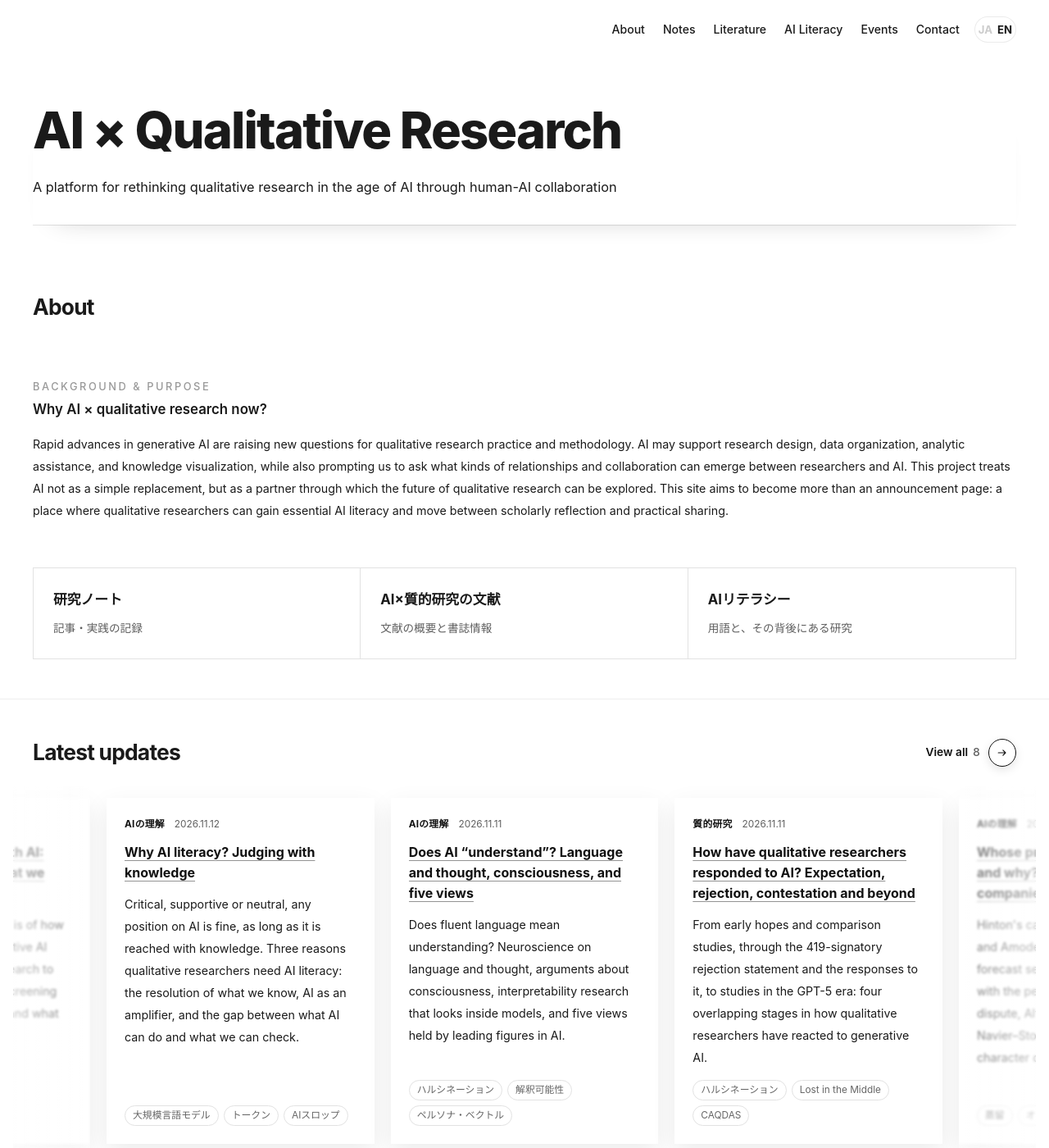
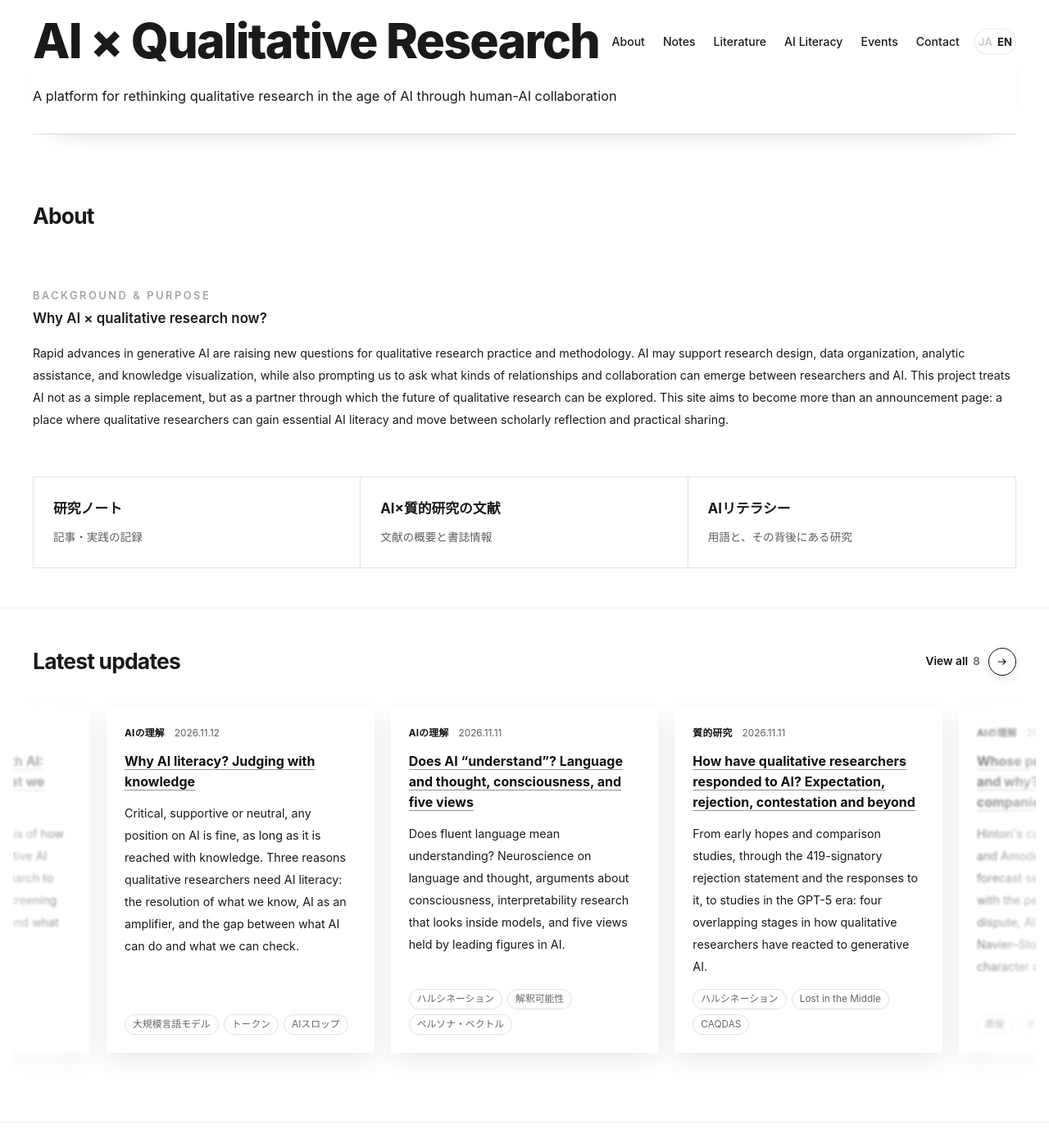
Before and after one commit to xuehaisheng/ai-qualitative-research, a Jekyll site: the page built from index.html, in a window 1280 px wide and 1400 px high. Shown: the whole window at 82% size. Built offline with Jekyll 4.4.1, drawn with Linux system fonts in a browser that asks for light colours.

Commit message:
トップの大きな題名を最初からナビと同じ行に置き、縮小は拡大でなく縮小で描いてくっきりさせる
- At the top, the big title sits in the header row, vertically centred with the navigation; the tagline sits below it in the same box. The hero is pulled up under the header to make room.
- The title is rendered at its full font size and scaled down while scrolling (the previous version scaled a small title up, which made it blurry). Once docked, it switches to the normal header style; the end scale comes from the two rendered widths, so there is no jump.
- Navigation moves with the title from the shared centre line to the header row. Scroll-driven animation where supported, JS fallback otherwise.

Co-Authored-By: Claude Opus 5.5 <noreply@anthropic.com>
Claude-Session: https://claude.ai/code/session_01Lmg6w9NJRA6yGBV9Eynzga

```diff
--- a/index.html
+++ b/index.html
@@ -231,20 +231,25 @@ This site aims to become more than an announcement page: a place where qualitati
 
 <style>
 
-/* Masthead: the header's own title starts large over the hero and shrinks into place as the page scrolls. */
+/* Masthead: at the top, the big title sits on the same line as the navigation, inside one box with the tagline.
+   Scrolling shrinks it into the header. The title is drawn at full size and scaled down (never up), so it stays sharp. */
 .masthead-on .site-header .header-shell { overflow: visible !important; }
-.masthead-on .site-header .brand { position: relative; z-index: 2; }
-.masthead-on .site-header .brand-copy strong { display: inline-block; transform-origin: left center; font-weight: 800 !important; letter-spacing: -.03em !important; }
+.masthead-on .site-header .brand { position: relative; z-index: 2; align-self: stretch; display: flex !important; align-items: center; }
+.masthead-on .site-header .brand-copy strong { font-weight: 800 !important; letter-spacing: -.03em !important; white-space: nowrap; }
+.masthead-on:not(.masthead-docked):not(.mh-measure) .site-header .brand-copy strong { position: absolute; left: 0; top: 50%; font-size: var(--mh-size) !important; line-height: 1.2; transform-origin: left center; transform: translate(0, calc(-50% + var(--mh-y))); }
+.masthead-on.home-page .hero { margin-top: calc(-1 * var(--mh-header, 72px)) !important; padding-top: 14px !important; }
 .masthead-on .hero-main h1 { opacity: 0; }
 .masthead-on .site-header { border-bottom-color: transparent !important; }
 .masthead-on .site-header::after { content: ""; position: absolute; left: 0; right: 0; bottom: -1px; height: 1px; background: var(--reader-line); opacity: 0; pointer-events: none; }
 .masthead-docked .site-header::after { opacity: 1; }
-/* Where the browser supports scroll-driven animations, the shrink runs on the compositor (smooth even in Low Power Mode). */
-.masthead-sda .site-header .brand-copy strong { animation: mh-brand linear both; animation-timeline: scroll(root); animation-range: 0px var(--mh-dist); }
-.masthead-sda .hero .tagline { animation: mh-fade linear both; animation-timeline: scroll(root); animation-range: 0px calc(var(--mh-dist) * .6); }
-.masthead-sda .site-header::after { animation: mh-show linear both; animation-timeline: scroll(root); animation-range: calc(var(--mh-line) - 2px) var(--mh-line); }
-.mh-measure .site-header .brand-copy strong { animation: none !important; transform: none !important; }
-@keyframes mh-brand { from { transform: translate(var(--mh-x), var(--mh-y)) scale(var(--mh-s)); } to { transform: none; } }
+.masthead-on:not(.masthead-docked):not(.mh-measure) .site-header .desktop-nav, .masthead-on:not(.masthead-docked):not(.mh-measure) .site-header .header-tools { transform: translateY(var(--mh-y)); }
+/* Where supported, the shrink is a scroll-driven animation that runs with the scroll itself (smooth even in Low Power Mode). */
+.masthead-sda:not(.masthead-docked) .site-header .brand-copy strong { animation: mh-brand linear both; animation-timeline: scroll(root); animation-range: 0px var(--mh-dist); }
+.masthead-sda:not(.masthead-docked) .site-header .desktop-nav, .masthead-sda:not(.masthead-docked) .site-header .header-tools { animation: mh-nav linear both; animation-timeline: scroll(root); animation-range: 0px var(--mh-dist); }
+.masthead-sda .hero .tagline { animation: mh-fade linear both; animation-timeline: scroll(root); animation-range: 0px calc(var(--mh-dist) * .7); }
+.masthead-sda .site-header::after { animation: mh-show linear both; animation-timeline: scroll(root); animation-range: calc(var(--mh-dist) - 2px) var(--mh-dist); }
+@keyframes mh-brand { from { transform: translate(0, calc(-50% + var(--mh-y))) scale(1); } to { transform: translate(0, -50%) scale(var(--mh-s)); } }
+@keyframes mh-nav { from { transform: translateY(var(--mh-y)); } to { transform: none; } }
 @keyframes mh-fade { to { opacity: 0; } }
 @keyframes mh-show { from { opacity: 0; } to { opacity: 1; } }
 
@@ -472,39 +477,50 @@ SOFTWARE.
 (() => {
   const h1 = document.querySelector('.hero-main h1');
   const sub = document.querySelector('.hero .tagline');
+  const header = document.querySelector('.site-header');
   const brand = document.querySelector('.site-header .brand-copy strong');
-  if (!h1 || !brand) return;
+  const shell = document.querySelector('.hero-shell');
+  const movers = [...document.querySelectorAll('.site-header .desktop-nav, .site-header .header-tools')];
+  if (!h1 || !brand || !header) return;
   const body = document.body, root = document.documentElement.style;
   const sda = window.CSS && CSS.supports('animation-timeline: scroll()');
   body.classList.add('masthead-on');
-  let dist = 1, line = 1, big = 1, dx = 0, queued = false;
+  let dist = 1, small = 1, size = 1, dy = 0, queued = false;
   function measure() {
-    body.classList.add('mh-measure'); brand.style.transform = '';
-    const a = h1.getBoundingClientRect(), b = brand.getBoundingClientRect();
-    big = parseFloat(getComputedStyle(h1).fontSize) / parseFloat(getComputedStyle(brand).fontSize);
-    big = Math.min(big, a.width / b.width); // never wider than the hero column (e.g. English on a phone)
-    dx = a.left - b.left;
-    // Scroll distance over which the hero title's centre travels up to the header title's centre.
-    dist = Math.max(1, (a.top + scrollY + a.height / 2) - (b.top + b.height / 2));
+    body.classList.add('mh-measure');
+    brand.style.transform = ''; movers.forEach(m => m.style.transform = '');
+    root.setProperty('--mh-header', header.offsetHeight + 'px');
+    const b = brand.getBoundingClientRect();
+    small = parseFloat(getComputedStyle(brand).fontSize);
+    size = parseFloat(getComputedStyle(h1).fontSize);
+    // Keep the big title clear of the navigation on narrow screens.
+    const tools = movers.map(m => m.getBoundingClientRect()).filter(r => r.width).map(r => r.left);
+    const room = (tools.length ? Math.min(...tools) : innerWidth) - b.left - 16;
+    size = Math.max(small, Math.min(size, small * room / b.width));
+    const a = h1.getBoundingClientRect();
+    dy = (a.top + scrollY + a.height / 2) - (b.top + b.height / 2);
+    // Shrink while the box's bottom line rises to the header.
+    dist = Math.max(60, shell ? shell.getBoundingClientRect().bottom + scrollY - header.getBoundingClientRect().bottom : 120);
+    root.setProperty('--mh-size', size + 'px');
+    root.setProperty('--mh-y', dy + 'px');
+    root.setProperty('--mh-s', String(small / size));
     root.setProperty('--mh-dist', dist + 'px');
-    root.setProperty('--mh-x', dx + 'px');
-    root.setProperty('--mh-y', dist + 'px');
-    root.setProperty('--mh-s', String(big));
-    // The hero's bottom line is the bottom of the big box; the header line takes over when it reaches the header.
-    const shell = document.querySelector('.hero-shell'), header = document.querySelector('.site-header');
-    line = shell ? Math.max(dist, shell.getBoundingClientRect().bottom + scrollY - header.getBoundingClientRect().bottom) : dist;
-    root.setProperty('--mh-line', line + 'px');
     body.classList.remove('mh-measure');
+    // Exact end scale from the two rendered widths, so the hand-over to the docked title does not jump.
+    const bigWidth = brand.offsetWidth;
+    if (bigWidth) { small = size * b.width / bigWidth; root.setProperty('--mh-s', String(b.width / bigWidth)); }
     if (sda) body.classList.add('masthead-sda');
     update();
   }
   function update() {
     queued = false;
-    const p = Math.min(1, Math.max(0, scrollY / dist)), q = 1 - p;
-    body.classList.toggle('masthead-docked', scrollY >= line);
-    if (sda) return;
-    brand.style.transform = q ? `translate(${dx * q}px, ${dist * q}px) scale(${1 + (big - 1) * q})` : '';
-    if (sub) sub.style.opacity = String(Math.max(0, 1 - p * 1.6));
+    const docked = scrollY >= dist;
+    body.classList.toggle('masthead-docked', docked);
+    if (sda || docked) { brand.style.transform = ''; movers.forEach(m => m.style.transform = ''); if (!sda && sub) sub.style.opacity = '0'; return; }
+    const p = Math.max(0, scrollY / dist), q = 1 - p;
+    brand.style.transform = `translate(0, calc(-50% + ${dy * q}px)) scale(${q + p * small / size})`;
+    movers.forEach(m => m.style.transform = `translateY(${dy * q}px)`);
+    if (sub) sub.style.opacity = String(Math.max(0, 1 - p / .7));
   }
   addEventListener('scroll', () => { if (!queued) { queued = true; requestAnimationFrame(update); } }, {passive: true});
   addEventListener('resize', measure);
```
